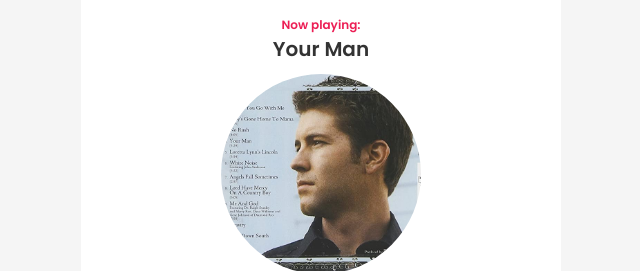
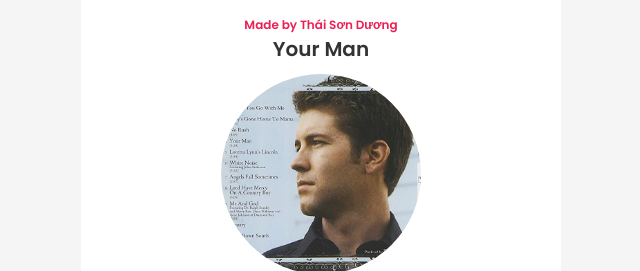
Before and after one commit to duongthaison21/music-player, a plain HTML site: page index.html in a window 1280 px wide. Shown: the top 271 px of the page, 319-959 px from the left. Drawn offline with Linux system fonts and the light colour scheme.

Commit message:
Made by Thái Sơn Dương
Made by Thái Sơn Dương

```diff
--- a/index.html
+++ b/index.html
@@ -17,7 +17,7 @@
   <div class="dashboard">
     <!-- Header -->
     <header>
-      <h4>Now playing:</h4>
+      <h4>Made by Thái Sơn Dương</h4>
       <h2>String 57th & 9th</h2>
     </header>
 
```
